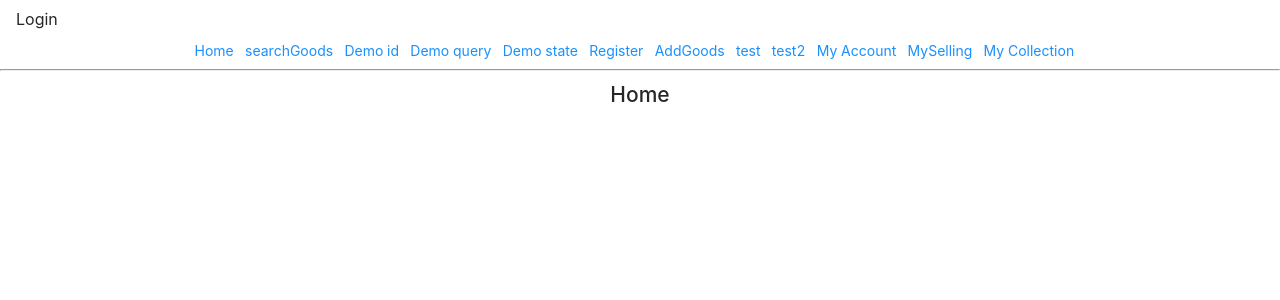
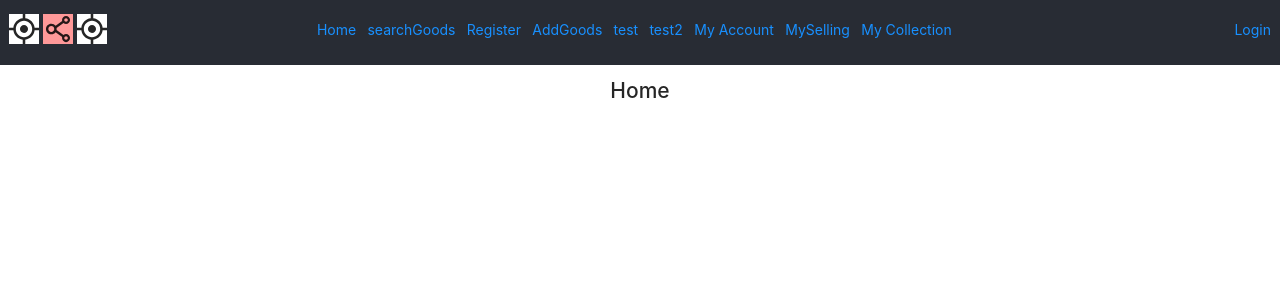
Before and after one commit to Shichao97/shopClient, a React (Create React App) app: page / in a window 1280 px wide. Shown: the top 300 px of the page. Built offline with nearby package versions, Linux system fonts and the light colour scheme.

Commit message:
header and icon

```diff
--- a/public/index.html
+++ b/public/index.html
@@ -2,7 +2,7 @@
 <html lang="en">
   <head>
     <meta charset="utf-8" />
-    <link rel="icon" href="%PUBLIC_URL%/favicon.ico" />
+    <link rel="icon" href="%PUBLIC_URL%/icon.png" />
     <meta name="viewport" content="width=device-width, initial-scale=1" />
     <meta name="theme-color" content="#000000" />
     <meta
--- a/src/App.css
+++ b/src/App.css
@@ -16,14 +16,15 @@
 .App-header {
 
   background-color: #282c34;
+  width: 100%;
+  min-height: 65px;
+  max-height: 650px;
 
-  min-height: 100vh;
 
-  display: flex;
 
-  flex-direction: column;
+  z-index: 1;
+  align-items: center;
 
-  align-items: center;
 
   justify-content: center;
 
@@ -490,7 +491,7 @@ opacity:0.60; top:80px; height:30px;
 .circleIcon_middle{
   width: 40px;
   height: 40px;
-  border-radius:50%;
+  border-radius:100%;
   overflow: hidden;
   display: inline-block;
   vertical-align: middle;
--- a/src/App.tsx
+++ b/src/App.tsx
@@ -29,7 +29,10 @@ import conf from './Conf'
 import LoginModal from './LoginModal';
 import MyCollection from './MyCollection';
 import Payment from './Payment';
+import { Layout, Row, Col } from 'antd';
+import { ShareAltOutlined,AimOutlined } from '@ant-design/icons';
 
+const { Header, Footer, Sider, Content } = Layout;
 
 const $ = jquery;
 
@@ -144,17 +147,31 @@ componentDidMount() {
 	}
 
     return (
-      <div>
+
+
+
+      <div style={{width: '100%'}}>
+
+<MessageModal  ref={this.msgwin}/>
+<LoginModal  ref={this.logwin}/>
+
       <Router>
-         <Message app={this}/>
-         <MessageModal  ref={this.msgwin}/>
-         <LoginModal  ref={this.logwin}/>
-        <div className="App">
+
+        <div className="App-header">
+
+
+        <Row  justify="space-around" align="middle" style={{height:'60px'}}>
+          <Col span={5} style={{padding:'9px'}}>
+            <AimOutlined label='Unit Second hand' style={{background:'#FFFFFF',fontSize: '30px'}}/>&nbsp;
+            <ShareAltOutlined label='Unit Second hand' style={{background:'#FF9999',fontSize: '30px'}}/>&nbsp;
+            <AimOutlined label='Unit Second hand' style={{background:'#FFFFFF',fontSize: '30px'}}/>
+            </Col>
+
+        <Col span={14} style={{textAlign: 'center'}}>
+
           <Link to="/">Home</Link>&nbsp;&nbsp;&nbsp;
           <Link to="/searchGoods">searchGoods</Link>&nbsp;&nbsp;&nbsp;
-          <Link to="/userid/33">Demo id</Link>&nbsp;&nbsp;&nbsp;
-          <Link to={query}>Demo query</Link>&nbsp;&nbsp;&nbsp;
-          <Link to={sta}>Demo state</Link>&nbsp;&nbsp;&nbsp;
+
           <Link to="/register" >Register</Link>&nbsp;&nbsp;&nbsp;
 
           <Link to="/addgoods">AddGoods</Link>&nbsp;&nbsp;&nbsp;
@@ -165,9 +182,13 @@ componentDidMount() {
           <Link to="/myAccount">My Account</Link>&nbsp;&nbsp;&nbsp;
           <Link to="/mySelling">MySelling</Link>&nbsp;&nbsp;&nbsp;
           <Link to="/myCollection">My Collection</Link>&nbsp;&nbsp;&nbsp;
+          </Col>
+          <Col span={5} style={{textAlign:"right",padding:'9px'}}><Message app={this}/></Col>
+          </Row>
 
-          <hr/>
-          <switch>
+        </div>
+        <div style={{textAlign:'center',padding: '9px'}}>
+        <switch>
           <Route path="/" exact component={Home}></Route>
           <Route path="/state" component={Demo}></Route>
           <PrivateRoute path="/query" component={Demo}/>
@@ -198,6 +219,16 @@ componentDidMount() {
 
         </div>
 
+
+
+
+
+
+
+
+
+
+
       </Router>
 
       </div>
--- a/src/Message.jsx
+++ b/src/Message.jsx
@@ -244,11 +244,11 @@ class Messgae extends React.Component {
         //<div><img src={iconSrc}/>&nbsp;&nbsp;{username}</div>
         if(uid != undefined && uid.length>0){
             return (
-            <div>
+            <div >
 
-                <a href="#" onClick={()=>this.props.history.push("/editicon")}><div className="circleIcon_middle"><img src={iconSrc}/></div>&nbsp;{username}</a>
+                <a onClick={()=>this.props.history.push("/editicon")}><div className="circleIcon_middle"><img src={iconSrc}/></div>&nbsp;{username}</a>
                     {this.state.chatMembersArr.length==0?<div></div>:
-                    <Badge count={newNum}  >&nbsp;&nbsp;&nbsp;&nbsp;&nbsp;&nbsp;<a href="#" onClick={()=>this.messageListClicked()}>
+                    <Badge count={newNum}  >&nbsp;&nbsp;&nbsp;&nbsp;&nbsp;&nbsp;<a onClick={()=>this.messageListClicked()}>
                     Message </a> </Badge>
                 }
             </div>
@@ -257,8 +257,8 @@ class Messgae extends React.Component {
         else {
             return (
 
-            <div>
-                  <Button key="back" type="text" size="large" onClick={()=>this.props.history.push("/login")}>Login</Button>
+            <div style={{display:'inline-block'}}>
+                  <a onClick={()=>this.props.history.push("/login")}>Login</a>
 
 
             </div>
--- a/src/MyAccount.tsx
+++ b/src/MyAccount.tsx
@@ -305,7 +305,8 @@ export default class MyAccount extends React.Component<any,any> {
             <div className='my-table'>
                {btns}
 
-              {conf.getUrlQueryString(this.routeName).length>1?<Table dataSource={arry} columns={this.columns} pagination={ false } />:""}
+              {conf.getUrlQueryString(this.routeName).length>1?
+              <Table style={{padding: '9px'}} dataSource={arry} columns={this.columns} pagination={ false } />:""}
 
               <Pagination  hideOnSinglePage={true} pageSize={this.pageSize} current={this.state.page.number+1} total={this.state.page.totalElements} onChange={this.pageChanged}/>
 
--- a/src/MySelling.tsx
+++ b/src/MySelling.tsx
@@ -426,7 +426,7 @@ export default class MySelling extends React.Component<any,any> {
             <div>
               <Row><Col span={24}>{forms}</Col></Row>
               <Row><Col span="24">
-              <Table dataSource={allDatas}  columns={columns}  showHeader={false}  pagination={ false }/>
+              <Table style={{padding: '9px'}} dataSource={allDatas}  columns={columns}  showHeader={false}  pagination={ false }/>
               </Col></Row>
               <Row><Col span={24}><Pagination hideOnSinglePage={true} pageSize={this.pageSize} current={this.state.page.number+1} total={this.state.page.totalElements} onChange={this.pageChanged}/></Col></Row>
             </div>
--- a/src/SearchGoods.tsx
+++ b/src/SearchGoods.tsx
@@ -465,7 +465,7 @@ export default class SearchGoods extends React.Component<any,any> {
             <div >
               <Row><Col span={7}>&nbsp;</Col><Col span={17}>{forms}</Col></Row>
               <Row><Col span="24">
-              <Table dataSource={allDatas}  columns={columns}  showHeader={false}  pagination={ false }/>
+              <Table style={{padding: '9px'}} dataSource={allDatas}  columns={columns}  showHeader={false}  pagination={ false }/>
               </Col></Row>
               <Row><Col span={24}><Pagination hideOnSinglePage pageSize={this.pageSize} current={this.state.page.number+1} total={this.state.page.totalElements} onChange={this.pageChanged}/></Col></Row>
               <Row><Col>&nbsp;</Col></Row>
--- a/src/ShowGoodsInfo.tsx
+++ b/src/ShowGoodsInfo.tsx
@@ -552,7 +552,7 @@ export default class ShowGoodsInfo extends React.Component<any,any> {
         let memberImgSrc:string = window.localStorage.getItem("host_pre")+"member/geticon?Id="+this.state.seller.id+"&size=1";
         return <div className="show_goods_info">
             <h2>{this.state.data.name}</h2>{this.state.data.description}
-          <Table dataSource={allDatas}  columns={columns}  showHeader={false}  pagination={ false }/>
+          <Table style={{padding: '9px'}} dataSource={allDatas}  columns={columns}  showHeader={false}  pagination={ false }/>
 
         <Row gutter={[16, 6]}>
             <Col span={8} className="right_info">
--- a/src/test.tsx
+++ b/src/test.tsx
@@ -235,7 +235,7 @@ export default class MyAccount extends React.Component<any,any> {
                <Button type="default" size='large' onClick={()=>this.handleSearchNotFinished()}>not finished</Button>&nbsp;&nbsp;&nbsp;&nbsp;
                <Button type="default" size='large' onClick={()=>this.handleSearchAll()}>All Orders</Button>&nbsp;&nbsp;&nbsp;&nbsp;
 
-              <Table dataSource={arry} columns={this.columns} pagination={ false }/>
+              <Table style={{padding: '9px'}} dataSource={arry} columns={this.columns} pagination={ false }/>
 
               <Pagination pageSize={this.pageSize} current={this.state.page.number+1} total={this.state.page.totalElements} onChange={this.pageChanged}/>
 
```
Also changed, not shown: src/MyCollection.tsx (+4 -4 lines).
